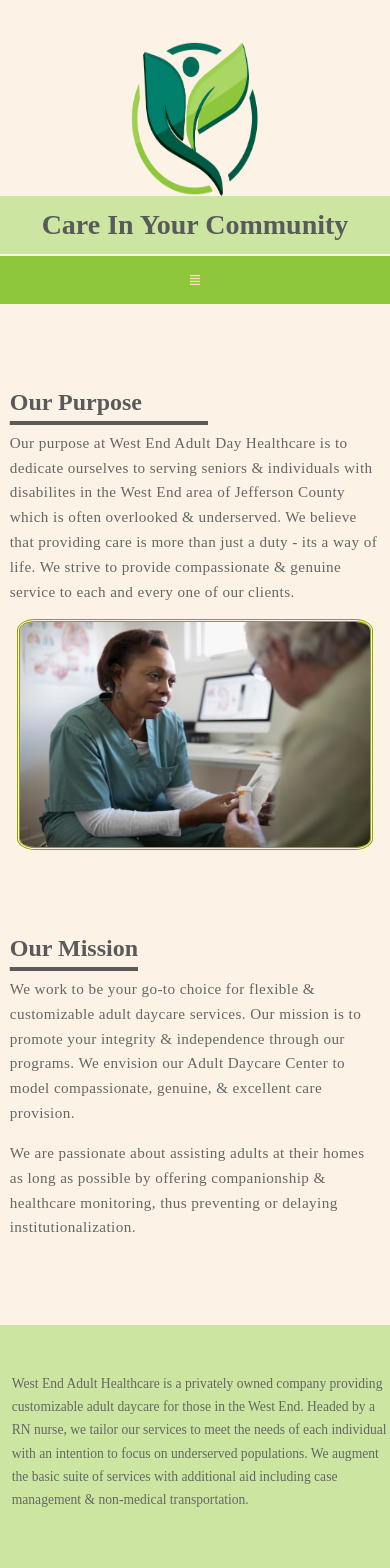
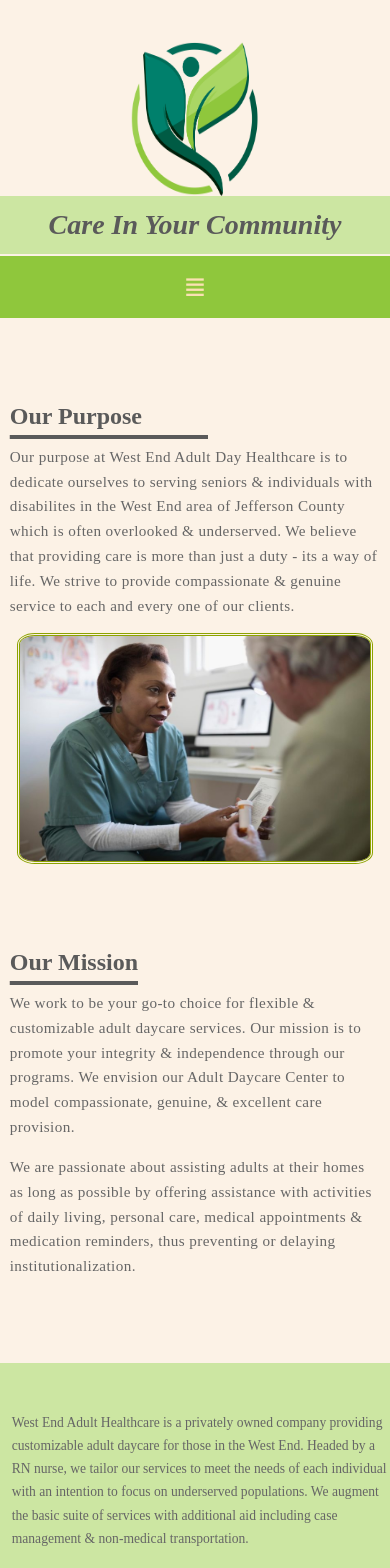
Before and after one commit to hamzafoy/westend_adhc, a React (Create React App) app: page / in a window 390 px wide. Shown: the top 1568 px of the page. Built offline with nearby package versions, Linux system fonts and the light colour scheme; a web font is replaced by a local one.

Commit message:
made some content changes and altered size of hamburger menu icon.

```diff
--- a/src/components/LandingPage/LandingPage.css
+++ b/src/components/LandingPage/LandingPage.css
@@ -55,6 +55,7 @@ h1 {
     color: #5a5a5a;
     font-family: 'Alike Angular', serif;
     font-size: 1.75em;
+    font-style: italic;
     font-weight: 700;
     text-align: center;
     background-color: #cce6a2;
@@ -156,6 +157,7 @@ h1 {
     margin-block-end: 0;
     padding: 1.75vh 0;
     background-color: #8FC73C;
+    font-size: 1.75em;
     color: #FAE1B3;
     text-align: center;
 }
--- a/src/components/LandingPage/LandingPage.js
+++ b/src/components/LandingPage/LandingPage.js
@@ -147,8 +147,8 @@ class LandingPage extends React.Component {
 
                         <p>
                             We are passionate about assisting adults at their homes as long as possible by
-                            offering companionship &amp; healthcare monitoring, thus preventing or delaying
-                            institutionalization.
+                            offering assistance with activities of daily living, personal care, medical appointments
+                            &amp; medication reminders, thus preventing or delaying institutionalization.
                         </p>
 
                     </main>
--- a/src/components/Services/Services.js
+++ b/src/components/Services/Services.js
@@ -134,7 +134,7 @@ class Services extends React.Component {
                                     </h1>
 
                                     <p>
-                                        Clients more comfortable in their own homes can opt for caregivers to visit &amp; attend to their needs at home!
+                                        Clients more comfortable in their own homes can have caregivers visit to attend to their needs at home!
                                     </p>
 
                                 </article>
```
